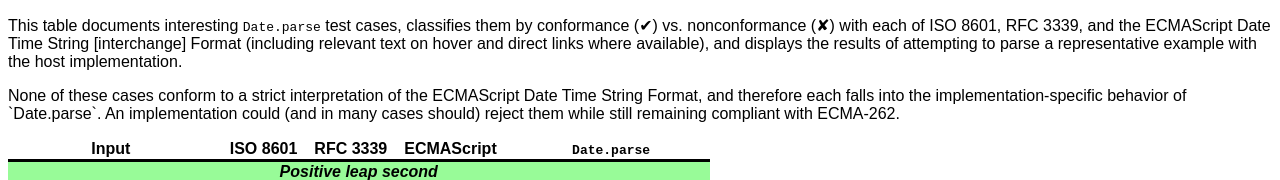
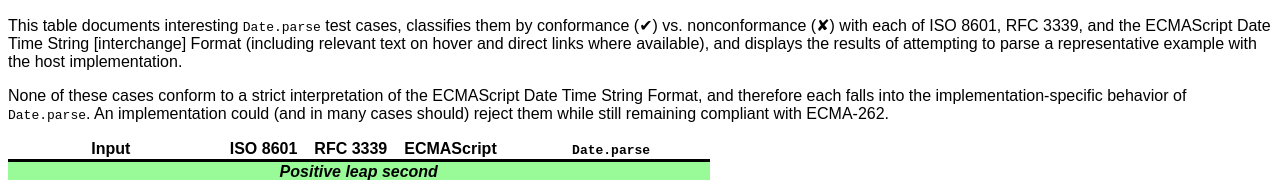
Before and after one commit to tc39/proposal-uniform-interchange-date-parsing, a website: page docs/cases.html in a window 1280 px wide. Shown: the top 180 px of the page. Drawn offline with Linux system fonts and the light colour scheme.

Commit message:
Replace Markdownism in HTML page

```diff
--- a/docs/cases.html
+++ b/docs/cases.html
@@ -9,7 +9,7 @@
 </head>
 <body>
   <p>This table documents interesting <code>Date.parse</code> test cases, classifies them by conformance (✔) vs. nonconformance (✘) with each of ISO 8601, RFC 3339, and the ECMAScript Date Time String [interchange] Format (including relevant text on hover and direct links where available), and displays the results of attempting to parse a representative example with the host implementation.</p>
-  <p>None of these cases conform to a strict interpretation of the ECMAScript Date Time String Format, and therefore each falls into the implementation-specific behavior of `Date.parse`. An implementation could (and in many cases should) reject them while still remaining compliant with ECMA-262.</p>
+  <p>None of these cases conform to a strict interpretation of the ECMAScript Date Time String Format, and therefore each falls into the implementation-specific behavior of <code>Date.parse</code>. An implementation could (and in many cases should) reject them while still remaining compliant with ECMA-262.</p>
   <table class="cases">
     <thead>
       <tr>
```
